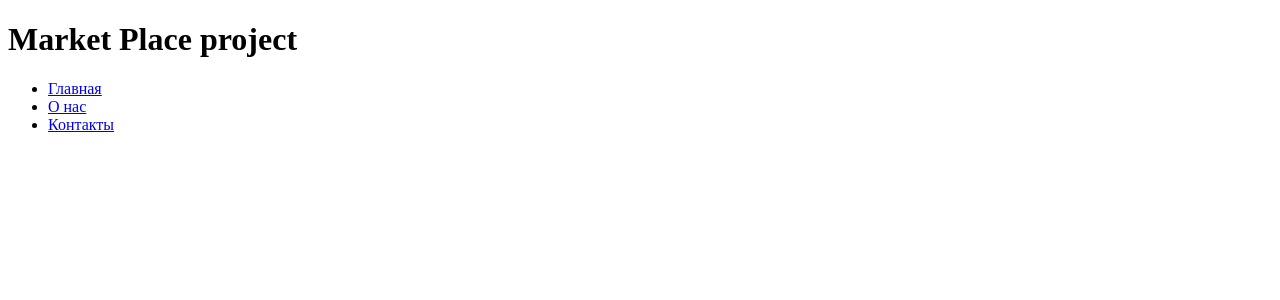
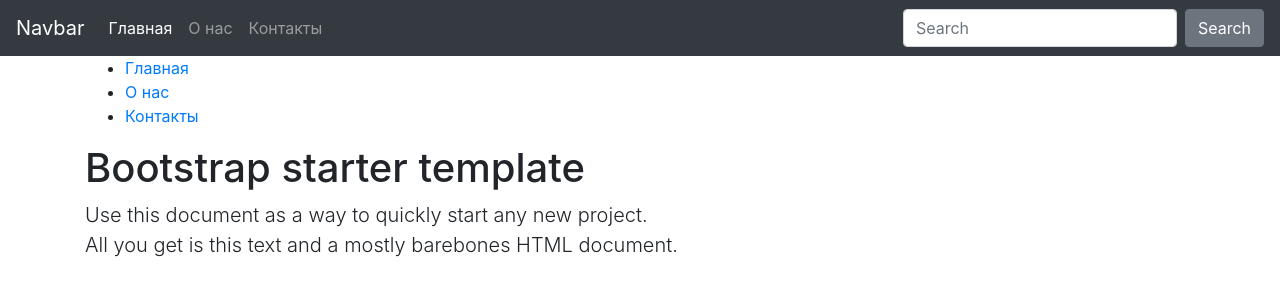
Before and after one commit to thinknetica-django-lab-01/ZusmanOne, a Django app: page / in a window 1280 px wide. Shown: the top 300 px of the page. Run offline with Django 3.2, Linux system fonts and the light colour scheme; some libraries are stand-ins or nearby versions.

Commit message:
install_bootstrap

```diff
--- /dev/null
+++ b/Marketplace/main/templates/base.html
@@ -0,0 +1,87 @@
+
+<!doctype html>
+<html lang="en">
+  <head>
+    <meta charset="utf-8">
+    <meta name="viewport" content="width=device-width, initial-scale=1, shrink-to-fit=no">
+    <meta name="description" content="">
+    <meta name="author" content="Mark Otto, Jacob Thornton, and Bootstrap contributors">
+    <meta name="generator" content="Jekyll v3.8.6">
+    <title>Starter Template · Bootstrap</title>
+
+    <link rel="stylesheet" href="https://cdn.jsdelivr.net/npm/bootstrap@4.6.0/dist/css/bootstrap.min.css" integrity="sha384-B0vP5xmATw1+K9KRQjQERJvTumQW0nPEzvF6L/Z6nronJ3oUOFUFpCjEUQouq2+l" crossorigin="anonymous">
+
+    <!-- Bootstrap core CSS -->
+<link href="/docs/4.4/dist/css/bootstrap.min.css" rel="stylesheet" integrity="sha384-Vkoo8x4CGsO3+Hhxv8T/Q5PaXtkKtu6ug5TOeNV6gBiFeWPGFN9MuhOf23Q9Ifjh" crossorigin="anonymous">
+
+    <!-- Favicons -->
+<link rel="apple-touch-icon" href="/docs/4.4/assets/img/favicons/apple-touch-icon.png" sizes="180x180">
+<link rel="icon" href="/docs/4.4/assets/img/favicons/favicon-32x32.png" sizes="32x32" type="image/png">
+<link rel="icon" href="/docs/4.4/assets/img/favicons/favicon-16x16.png" sizes="16x16" type="image/png">
+<link rel="manifest" href="/docs/4.4/assets/img/favicons/manifest.json">
+<link rel="mask-icon" href="/docs/4.4/assets/img/favicons/safari-pinned-tab.svg" color="#563d7c">
+<link rel="icon" href="/docs/4.4/assets/img/favicons/favicon.ico">
+<meta name="msapplication-config" content="/docs/4.4/assets/img/favicons/browserconfig.xml">
+<meta name="theme-color" content="#563d7c">
+
+
+    <style>
+      .bd-placeholder-img {
+        font-size: 1.125rem;
+        text-anchor: middle;
+        -webkit-user-select: none;
+        -moz-user-select: none;
+        -ms-user-select: none;
+        user-select: none;
+      }
+
+      @media (min-width: 768px) {
+        .bd-placeholder-img-lg {
+          font-size: 3.5rem;
+        }
+      }
+    </style>
+    <!-- Custom styles for this template -->
+    <link href="starter-template.css" rel="stylesheet">
+  </head>
+  <body>
+  <header>
+        <nav class="navbar navbar-expand-md navbar-dark bg-dark fixed-top">
+      <a class="navbar-brand" href="#">Navbar</a>
+      <button class="navbar-toggler" type="button" data-toggle="collapse" data-target="#navbarsExampleDefault" aria-controls="navbarsExampleDefault" aria-expanded="false" aria-label="Toggle navigation">
+        <span class="navbar-toggler-icon"></span>
+      </button>
+
+      <div class="collapse navbar-collapse" id="navbarsExampleDefault">
+        <ul class="navbar-nav mr-auto">
+          <li class="nav-item active">
+            <a class="nav-link" href="/">Главная <span class="sr-only">(current)</span></a>
+          </li>
+          <li class="nav-item">
+            <a class="nav-link" href="/about/">О нас</a>
+          </li>
+          <li class="nav-item">
+            <a class="nav-link" href="/contact/">Контакты</a>
+          </li>
+
+        </ul>
+        <form class="form-inline my-2 my-lg-0">
+          <input class="form-control mr-sm-2" type="text" placeholder="Search" aria-label="Search">
+          <button class="btn btn-secondary my-2 my-sm-0" type="submit">Search</button>
+        </form>
+      </div>
+    </nav>
+  </header>
+<main role="main" class="container">
+    {%block content%}
+    {%endblock content%}
+
+  <div class="starter-template">
+    <h1>Bootstrap starter template</h1>
+    <p class="lead">Use this document as a way to quickly start any new project.<br> All you get is this text and a mostly barebones HTML document.</p>
+  </div>
+
+</main><!-- /.container -->
+<script src="https://code.jquery.com/jquery-3.4.1.slim.min.js" integrity="sha384-J6qa4849blE2+poT4WnyKhv5vZF5SrPo0iEjwBvKU7imGFAV0wwj1yYfoRSJoZ+n" crossorigin="anonymous"></script>
+      <script>window.jQuery || document.write('<script src="/docs/4.4/assets/js/vendor/jquery.slim.min.js"><\/script>')</script><script src="/docs/4.4/dist/js/bootstrap.bundle.min.js" integrity="sha384-6khuMg9gaYr5AxOqhkVIODVIvm9ynTT5J4V1cfthmT+emCG6yVmEZsRHdxlotUnm" crossorigin="anonymous"></script></body>
+</html>
--- a/Marketplace/main/templates/index.html
+++ b/Marketplace/main/templates/index.html
@@ -1,22 +1,19 @@
-<!DOCTYPE html>
-<html lang="en">
-<head>
-    <meta charset="UTF-8">
-    <title>Title</title>
-</head>
-<body>
- <h1> Market Place project </h1>
+{% extends 'base.html' %}
+
+{% block content %}
+    <h1 > Market Place project </h1>
+
         <ul>
             <li>
-                <a  href="/">Главная</a>
+                <a  href="#">Главная</a>
             </li>
             <li>
-                <a  href="/about/">О нас</a>
+                <a  href="#">О нас</a>
             </li>
             <li>
                 <a  href="/contact/">Контакты</a>
             </li>
         </ul>
 
-</body>
-</html>
+
+{% endblock content %}
```
